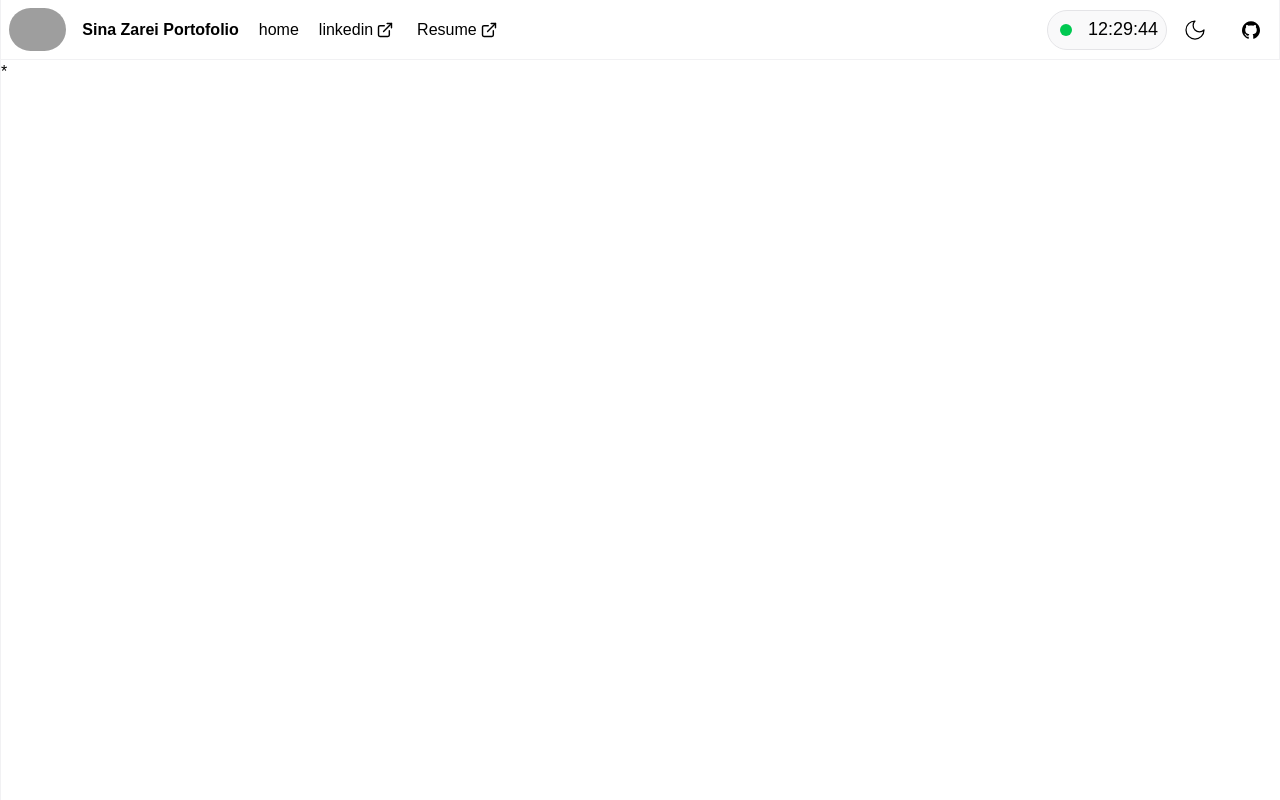
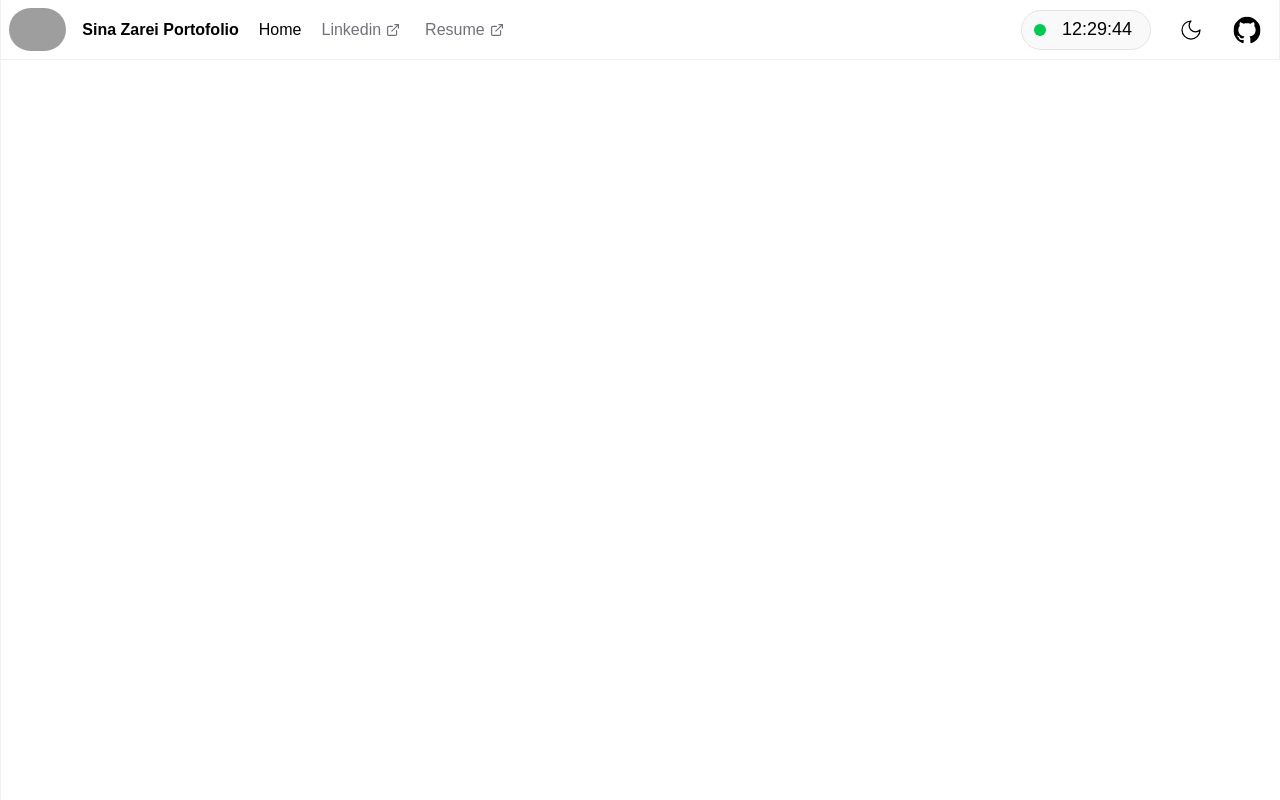
Before and after one commit to S1naZ/cna_portofolio, a React (Vite) app: page / in a window 1280 px wide. Shown: the top 800 px of the page. Built offline with nearby package versions, Linux system fonts and the light colour scheme; grey boxes are pictures that could not be loaded.

Commit message:
full commit

```diff
--- a/src/Components/Header.tsx
+++ b/src/Components/Header.tsx
@@ -14,6 +14,8 @@
         return () => clearInterval(timer)
 
     }, []);
+
+    const Availability = currentTime.getHours()>8 &&  currentTime.getHours()<18
 
     return (
         <>
@@ -74,15 +76,28 @@
                         </a>
 
                         <a href="/"  className="ml-5">
-                            home
+                            Home
                         </a>
-                        <a href="/" className={"flex ml-5 items-center"}>
-                            linkedin
-                            <LinkIcon style={"scale-72"}/>
+
+                        <a href="/" className={"flex group transition ml-5 items-center text-[#71717b]  hover:text-black"}>
+                            Linkedin
+                            <LinkIcon
+                                style={"" +
+                                    "scale-60 transition stroke-[#71717b] group-hover:stroke-[black] group-hover:-translate-y-[3px] group-hover:translate-x-[3px] "}/>
                         </a>
-                        <a href="/" className={"flex ml-5 items-center"}>
+
+                        <a href="/" className={"flex group transition ml-5 items-center text-[#71717b]  hover:text-black"}>
                             Resume
-                            <LinkIcon style={"scale-72"}/>
+                            <LinkIcon
+                                style={"" +
+                                    "scale-60 " +
+                                    "transition " +
+                                    "stroke-[#71717b] " +
+                                    "group-hover:stroke-[black] " +
+                                    "group-hover:-translate-y-[3px] " +
+                                    "group-hover:translate-x-[3px] "}
+
+                            />
                         </a>
 
                     </div>  {/********************************* left section *************************************/}
@@ -97,8 +112,8 @@
 
 
                     ">
-                        <HeaderButton style="mx-2">
-                            <GithubIcon />
+                        <HeaderButton style="ml-2 mr-3 ">
+                            <GithubIcon style={"scale-150"}/>
                         </HeaderButton>
 
                         <HeaderButton
@@ -120,8 +135,9 @@
                             flex
                             items-center
                             justify-start
-                            w-[120px]
+                            w-[130px]
                             pl-3
+                            mr-3
                             gap-4
                             h-[40px]
                             border
@@ -133,11 +149,13 @@
                             <div className="flex justify-center">
                               <span className="relative flex h-3 w-3">
                                 <span
-                                    className="absolute inline-flex h-full w-full animate-ping rounded-full bg-blue-400 opacity-75"
+                                    className={`absolute inline-flex h-full w-full animate-ping rounded-full ${Availability? "bg-green-500" : "bg-red-500 "} opacity-75`}
                                 ></span>
+
                                 <span
-                                    className="relative inline-flex h-3 w-3 rounded-full bg-green-500"
+                                    className={`relative inline-flex h-3 w-3 rounded-full ${Availability? "bg-green-500" : "bg-red-500 "}`}
                                 ></span>
+
                               </span>
                             </div>
 
--- a/src/Components/MainPage.tsx
+++ b/src/Components/MainPage.tsx
@@ -12,7 +12,9 @@
                 border-x-[1px]
           ">
 
-                *
+
+
+
 
             </div>
         </>
```
Also changed, not shown: src/svg/svgExport.tsx (+2 -2 lines), src/Components/SideBar.tsx (added).
